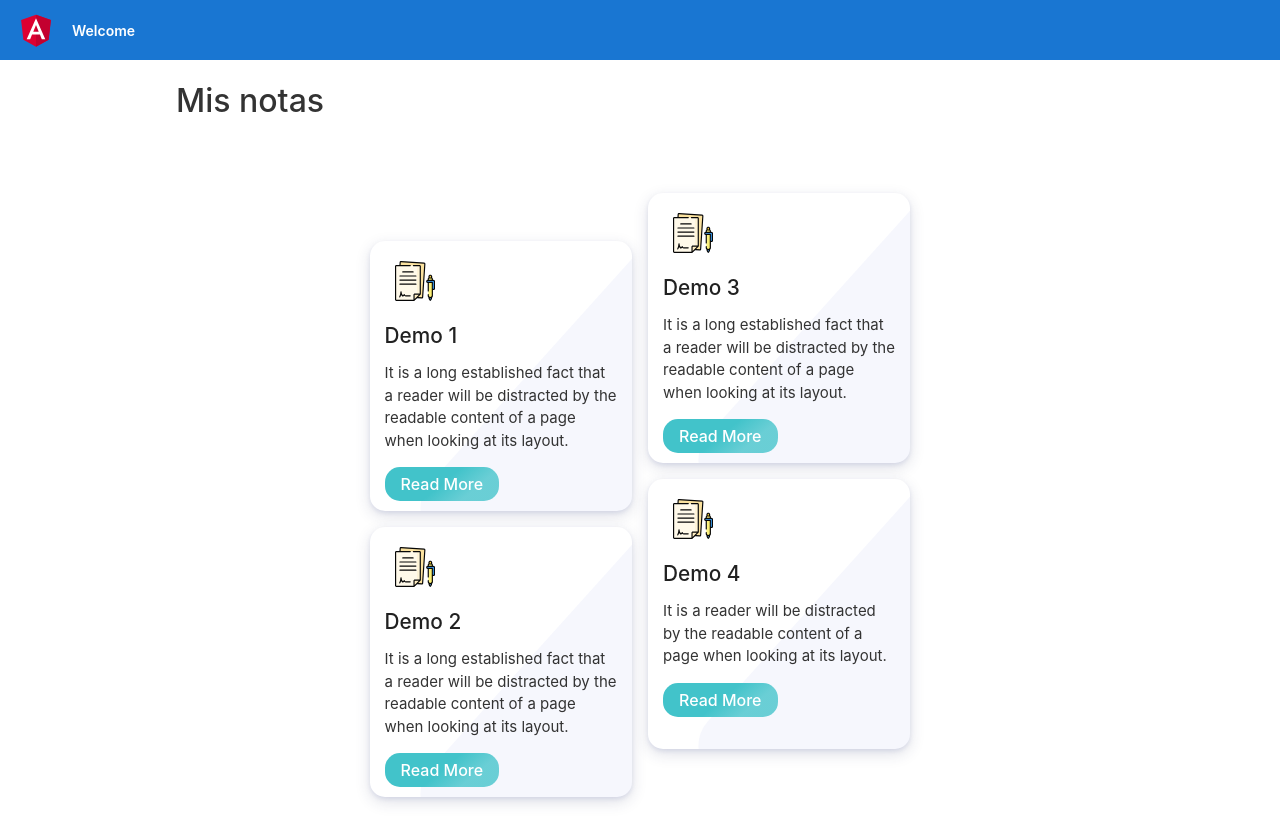
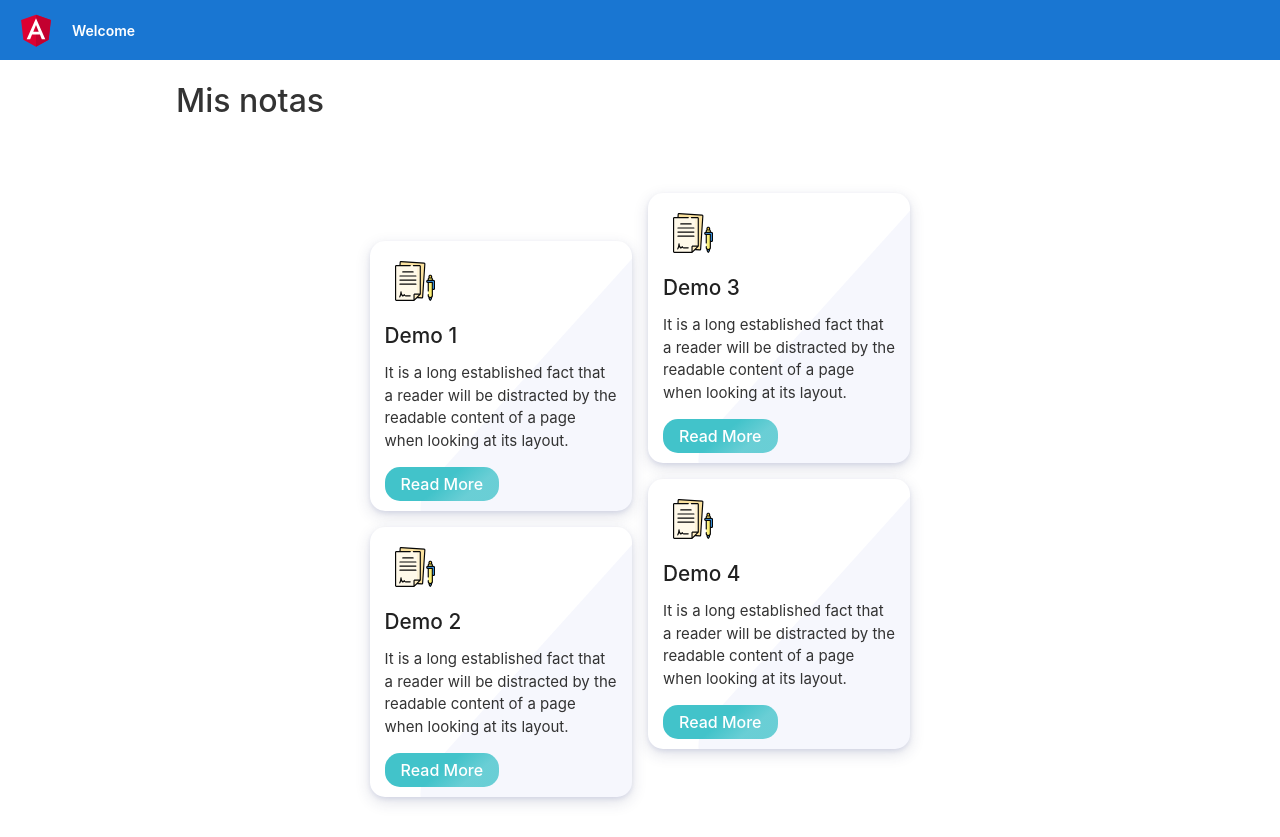
Before and after one commit to RafaOrtega/NotasEquipo4, an Angular app in the folder NotasEquipo4/: page /notas in a window 1280 px wide. Built offline with nearby package versions, Linux system fonts and the light colour scheme.

Commit message:
cambio de rama

```diff
--- a/NotasEquipo4/src/app/notas/notas.component.html
+++ b/NotasEquipo4/src/app/notas/notas.component.html
@@ -233,7 +233,7 @@
             </div>
             <div class="solu_description">
               <p>
-                It is a reader will be distracted by the readable content of a page when looking at its layout.
+                It is a long established fact that a reader will be distracted by the readable content of a page when looking at its layout.
               </p>
               <button type="button" class="read_more_btn">Read More</button>
             </div>
```
